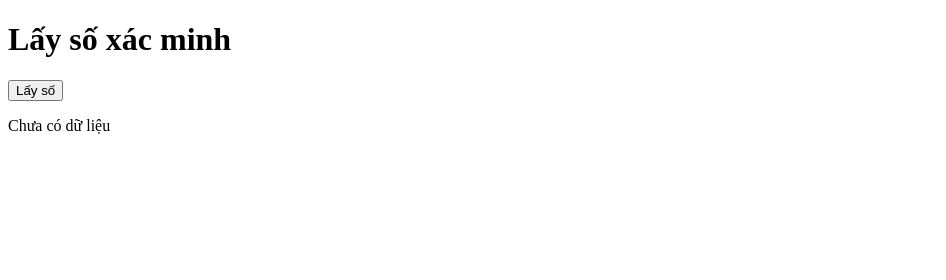
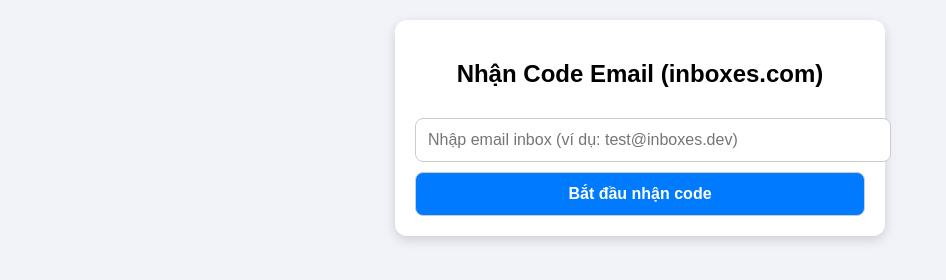
Before and after one commit to anhleon/getnum, a plain HTML site: page index.html in a window 1280 px wide. Shown: the whole page, without its empty margins (0-946 px from the left). Drawn offline with Linux system fonts and the light colour scheme.

Commit message:
Update HTML structure and styling for email code retrieval

```diff
--- a/index.html
+++ b/index.html
@@ -1,26 +1,108 @@
 <!DOCTYPE html>
-<html>
+<html lang="vi">
 <head>
-  <meta charset="UTF-8">
-  <title>Lấy số xác minh</title>
+  <meta charset="UTF-8" />
+  <meta name="viewport" content="width=device-width, initial-scale=1.0" />
+  <title>Nhận Code Email – inboxes.com</title>
+  <style>
+    body {
+      font-family: Arial, sans-serif;
+      background: #f1f3f8;
+      margin: 0;
+      padding: 20px;
+      text-align: center;
+    }
+
+    .container {
+      max-width: 450px;
+      margin: auto;
+      background: white;
+      padding: 20px;
+      border-radius: 12px;
+      box-shadow: 0 4px 12px rgba(0, 0, 0, 0.15);
+    }
+
+    input, button {
+      width: 100%;
+      padding: 12px;
+      margin-top: 10px;
+      border-radius: 8px;
+      border: 1px solid #ccc;
+      font-size: 16px;
+    }
+
+    button {
+      background: #007bff;
+      color: white;
+      cursor: pointer;
+      font-weight: bold;
+    }
+
+    button:hover {
+      background: #005fcc;
+    }
+
+    #codeBox {
+      margin-top: 20px;
+      padding: 15px;
+      background: #e8f5e9;
+      border-left: 4px solid #4caf50;
+      font-size: 22px;
+      font-weight: bold;
+      display: none;
+    }
+
+    #loading {
+      margin-top: 15px;
+      font-size: 16px;
+      color: #444;
+      display: none;
+    }
+  </style>
 </head>
 <body>
-  <h1>Lấy số xác minh</h1>
-  <button onclick="getPhone()">Lấy số</button>
-  <p id="output">Chưa có dữ liệu</p>
+
+  <div class="container">
+    <h2>Nhận Code Email (inboxes.com)</h2>
+
+    <input id="emailInput" placeholder="Nhập email inbox (ví dụ: test@inboxes.dev)" />
+
+    <button onclick="startChecking()">Bắt đầu nhận code</button>
+
+    <div id="loading">⏳ Đang kiểm tra mail...</div>
+
+    <div id="codeBox"></div>
+  </div>
 
   <script>
-    async function getPhone() {
-      const output = document.getElementById("output");
-      output.innerText = "Đang tải...";
-      try {
-        const res = await fetch("https://proxy-sms-api.vercel.app/api/get-number");
-        const data = await res.json();
-        output.innerText = data.number || "Không có số.";
-      } catch (err) {
-        output.innerText = "Lỗi: " + err.message;
+    let timer = null;
+
+    function startChecking() {
+      const email = document.getElementById('emailInput').value.trim();
+      if (!email) {
+        alert("Bạn phải nhập email!");
+        return;
       }
+
+      document.getElementById("loading").style.display = "block";
+
+      // Gọi backend của bạn: /latest-code?email=xxxx
+      timer = setInterval(() => {
+        fetch("https://YOUR-SERVER.com/latest-code?email=" + encodeURIComponent(email))
+          .then(res => res.json())
+          .then(data => {
+            console.log(data);
+
+            if (data.code) {
+              document.getElementById("codeBox").innerHTML =
+                "Mã OTP: <span style='color:#2e7d32'>" + data.code + "</span>";
+              document.getElementById("codeBox").style.display = "block";
+            }
+          })
+          .catch(err => console.error(err));
+      }, 4000);
     }
   </script>
+
 </body>
 </html>
```
